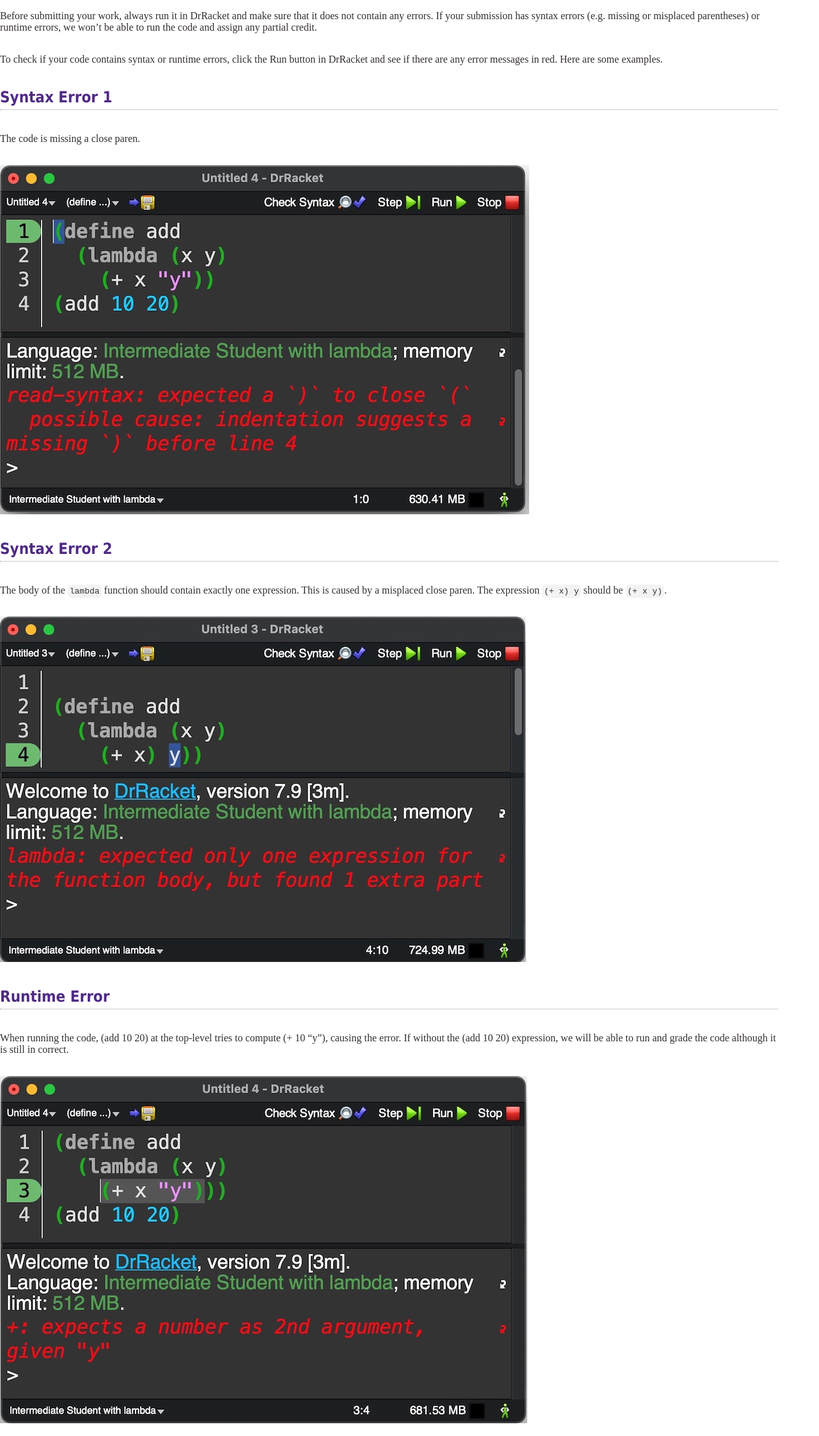
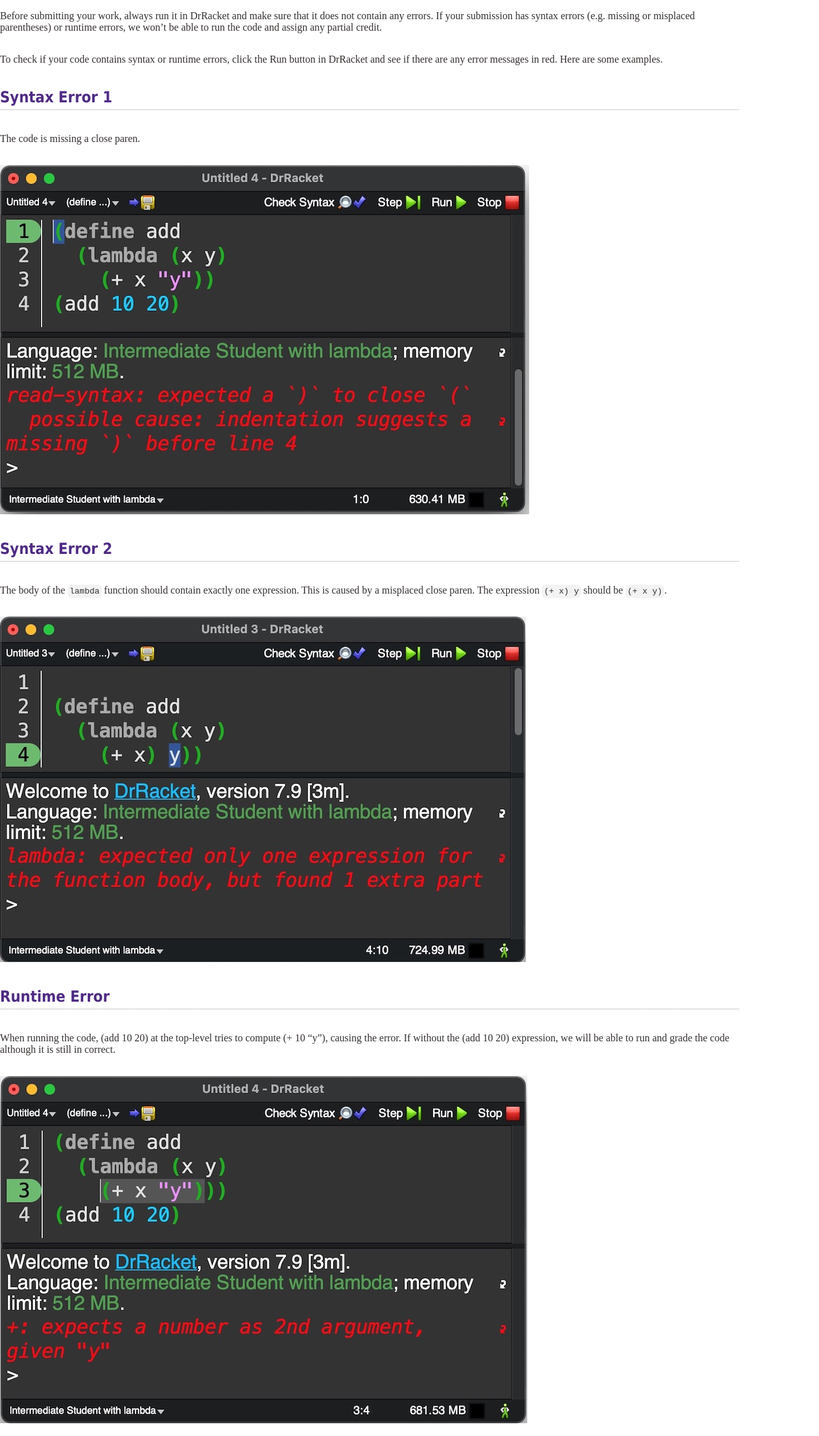
Before and after one commit to shhyou/bain-cs111-web-fork, a Jekyll site: the page built from pages/_resources/checking_errors.md, in a window 1280 px wide. Shown: the whole page at 64% size. Built offline with Jekyll 4.4.1, drawn with Linux system fonts in a browser that asks for light colours; some web fonts are replaced.

Commit message:
attempt 2"

```diff
--- a/_layouts/default.html
+++ b/_layouts/default.html
@@ -9,7 +9,7 @@
     <title>Error</title>
     {% endif %}
     <body style="width: 95%" class="one-column">
-        <div class="container">
+        <div style="width: 95%;" class="container">
             <main>
                 {{ content }}
             </main>
```
